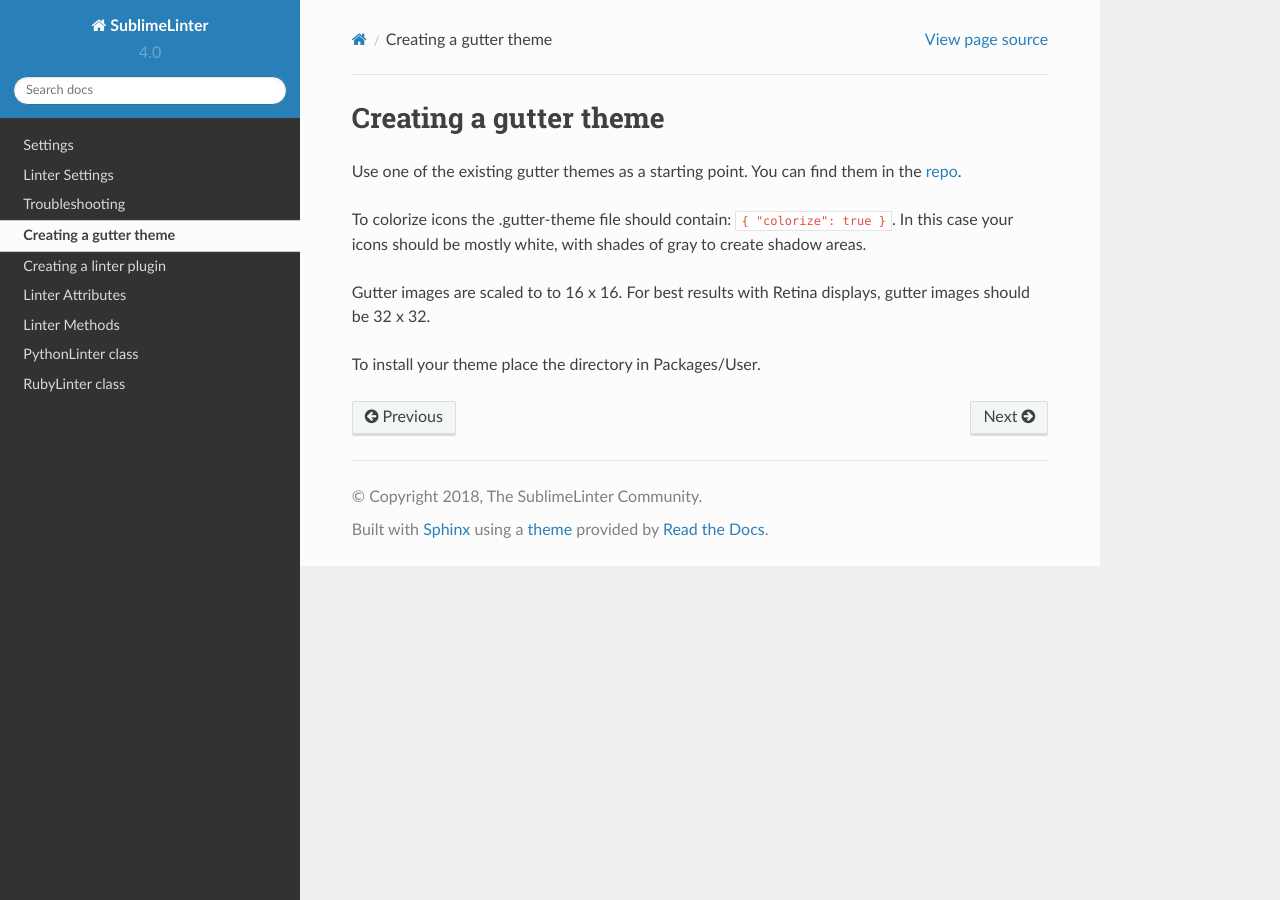
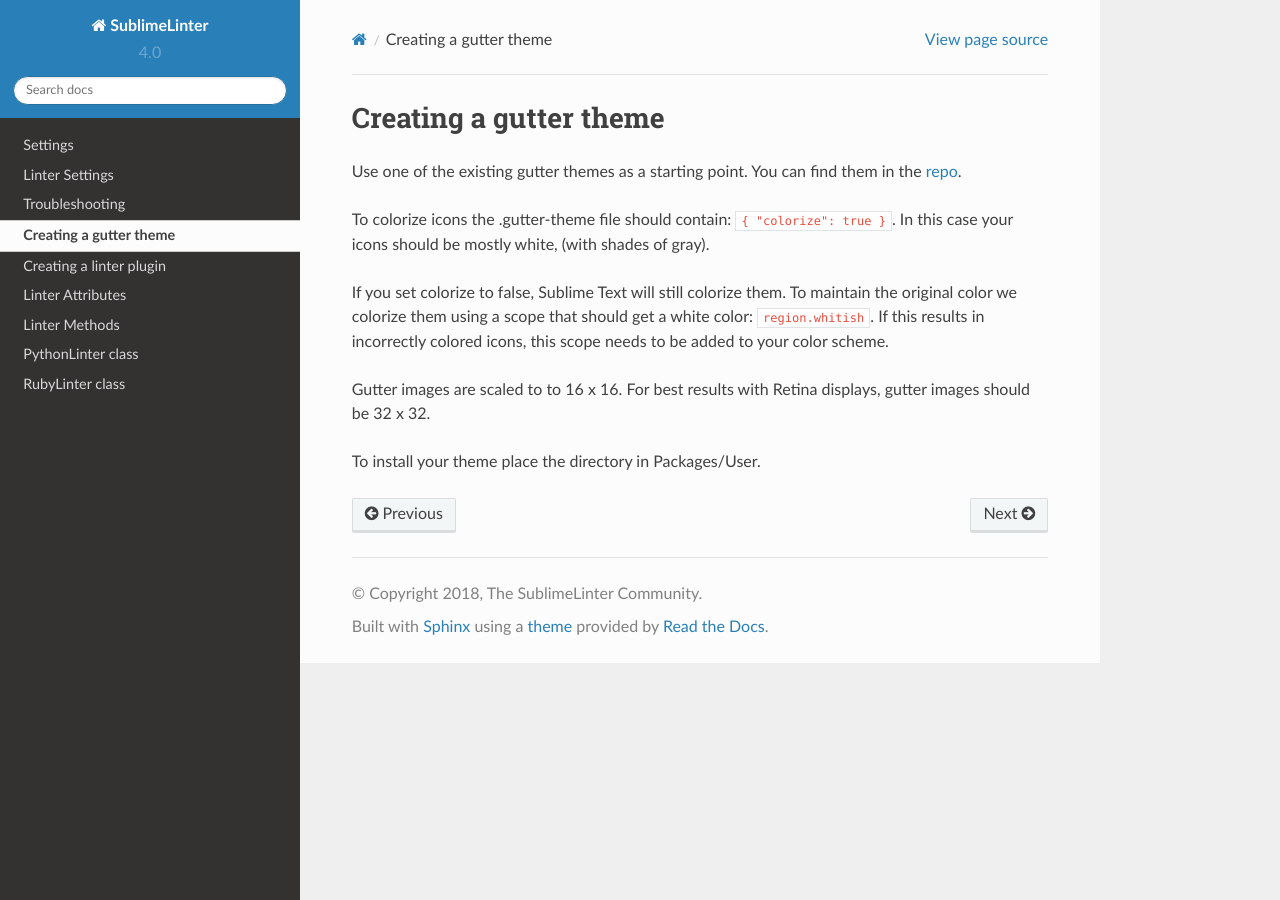
Before and after one commit to SublimeLinter/SublimeLinter, a Sphinx documentation site: the page built from docs/gutter_themes.rst, in a window 1280 px wide. Built offline with Sphinx 7.4.7 and the Read the Docs theme 2.0.0, drawn with Linux system fonts in a browser that asks for light colours.

Commit message:
fix #1121, #1136 add a real scope for no-colorize

```diff
--- a/docs/gutter_themes.rst
+++ b/docs/gutter_themes.rst
@@ -6,7 +6,13 @@ You can find them in the repo_.
 
 To colorize icons the .gutter-theme file should contain:
 ``{ "colorize": true }``.
-In this case your icons should be mostly white, with shades of gray to create shadow areas.
+In this case your icons should be mostly white, (with shades of gray).
+
+If you set colorize to false, Sublime Text will still colorize them.
+To maintain the original color we colorize them using a scope that should get
+a white color: ``region.whitish``.
+If this results in incorrectly colored icons, this scope needs to be added to
+your color scheme.
 
 Gutter images are scaled to to 16 x 16.
 For best results with Retina displays, gutter images should be 32 x 32.
--- a/highlight_view.py
+++ b/highlight_view.py
@@ -358,7 +358,7 @@ def get_icon_scope(icon, error):
     if style_stores.COLORIZE:
         return get_scope(**error)
     else:
-        return " "  # set scope to non-existent one
+        return "region.whitish"  # hopefully a white color
 
 
 def draw(view, linter_name, highlight_regions, gutter_regions,
```
